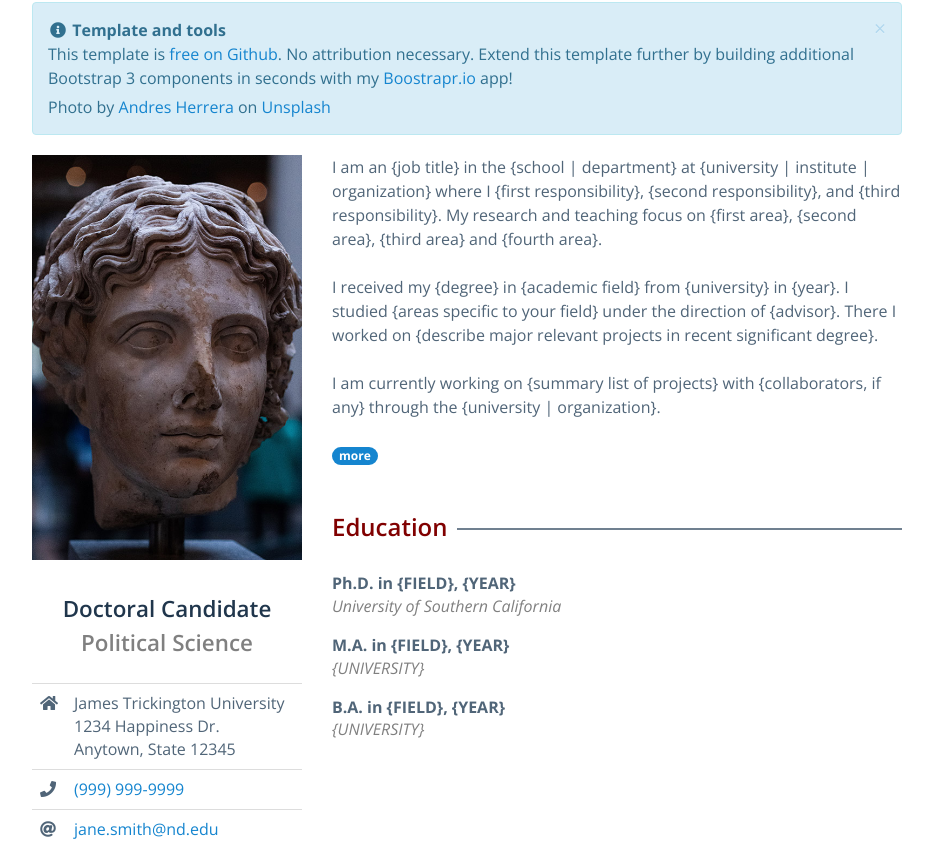
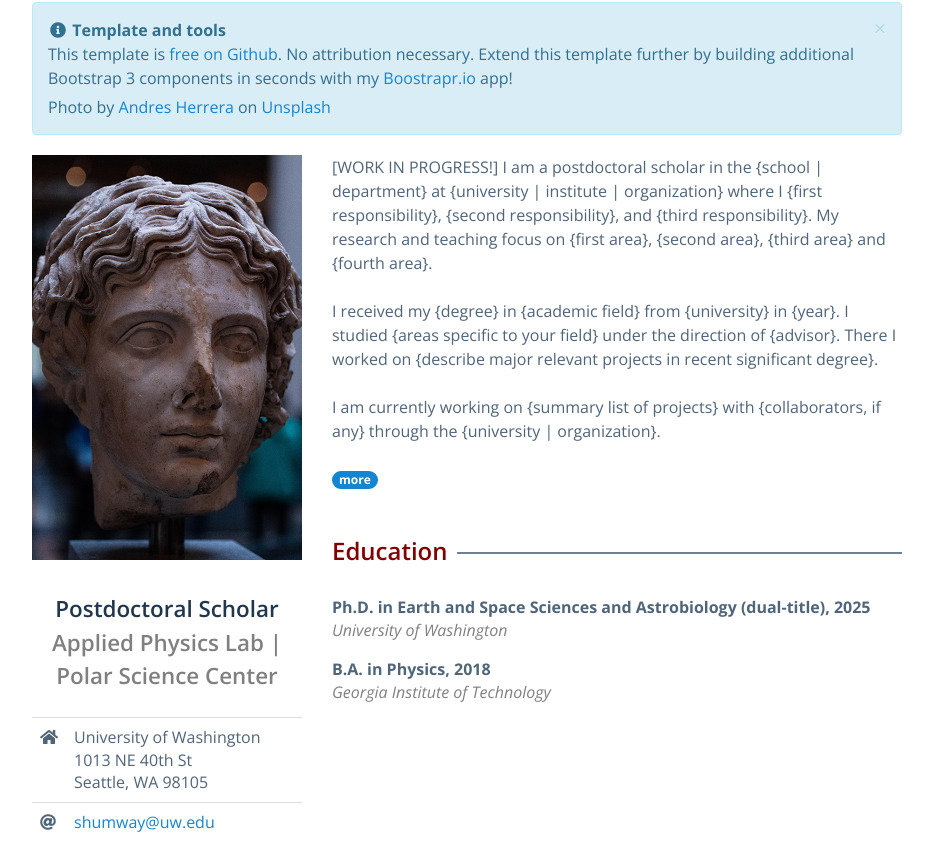
Before and after one commit to aoshumway/aoshumway, a plain HTML site: page index.html in a window 1280 px wide. Shown: the part 289-1148 px from the top of the page, without its empty margins (173-1106 px from the left). Drawn offline with nearby package versions, Linux system fonts and the light colour scheme; some icons are missing.

Commit message:
Update personal information and education details

```diff
--- a/index.html
+++ b/index.html
@@ -103,8 +103,8 @@
           <img class="center-block img img-responsive" src="img/andres-herrera-457c7WKmfTw-unsplash_sm.jpg"
             alt="Image of Jane Smith">
 
-          <p id="title">Doctoral Candidate<br>
-            <span id="program">Political Science</span>
+          <p id="title">Postdoctoral Scholar<br>
+            <span id="program">Applied Physics Lab | Polar Science Center</span>
           </p>
 
           <table class="table" id="contact-table">
@@ -112,18 +112,14 @@
               <tr>
                 <td style="width:30px"><i class="fas fa-home"></i></td>
                 <td>
-                  James Trickington University<br>
-                  1234 Happiness Dr.<br>
-                  Anytown, State 12345
+                  University of Washington<br>
+                  1013 NE 40th St<br>
+                  Seattle, WA 98105
                 </td>
               </tr>
               <tr>
-                <td><i class="fas fa-phone"></i></td>
-                <td><a href="tel:9999999999">(999) 999-9999</a></td>
-              </tr>
-              <tr>
                 <td><i class="fas fa-at"></i></td>
-                <td><a href="mailto:jane.smith@example-uni.edu">jane.smith@nd.edu</a></td>
+                <td><a href="mailto:shumway@uw.edu">shumway@uw.edu</a></td>
               </tr>
             </tbody>
           </table>
@@ -131,7 +127,7 @@
         </div>
         <div class="col-sm-8">
 
-          <p>I am an {job title} in the {school | department} at {university | institute | organization} where I
+          <p>[WORK IN PROGRESS!] I am a postdoctoral scholar in the {school | department} at {university | institute | organization} where I
             {first responsibility}, {second responsibility}, and {third responsibility}. My research and teaching focus
             on {first area}, {second area}, {third area} and {fourth area}.</p>
 
@@ -166,16 +162,12 @@
 
           <ul id="education">
             <li>
-              <strong>Ph.D. in {FIELD}, {YEAR}</strong><br>
-              <span class="university"><em>University of Southern California</em></span>
+              <strong>Ph.D. in Earth and Space Sciences and Astrobiology (dual-title), 2025</strong><br>
+              <span class="university"><em>University of Washington</em></span>
             </li>
             <li>
-              <strong>M.A. in {FIELD}, {YEAR}</strong><br>
-              <span class="university"><em>{UNIVERSITY}</em></span>
-            </li>
-            <li>
-              <strong>B.A. in {FIELD}, {YEAR}</strong><br>
-              <span class="university"><em>{UNIVERSITY}</em></span>
+              <strong>B.A. in Physics, 2018</strong><br>
+              <span class="university"><em>Georgia Institute of Technology</em></span>
             </li>
 
           </ul>
```
